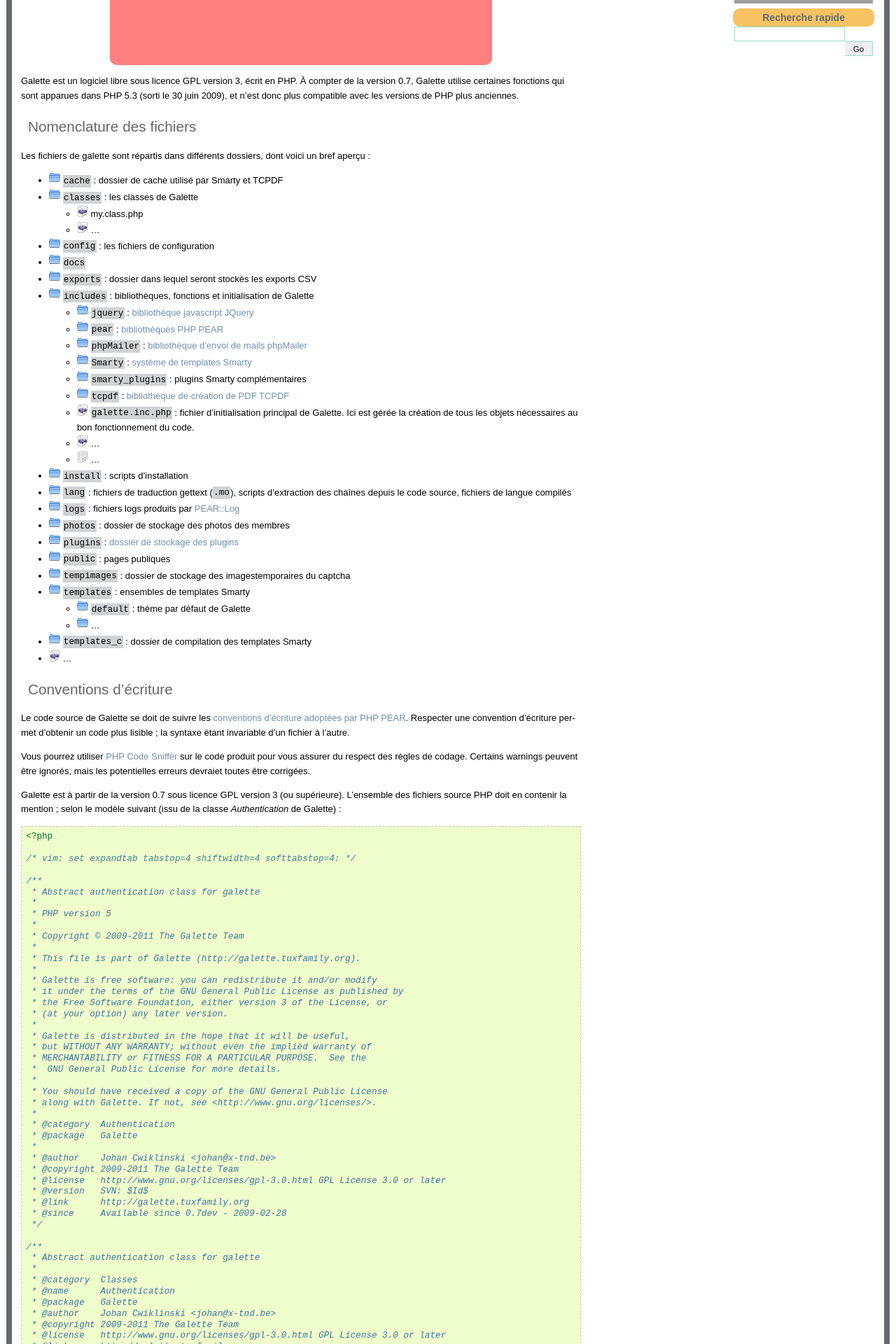
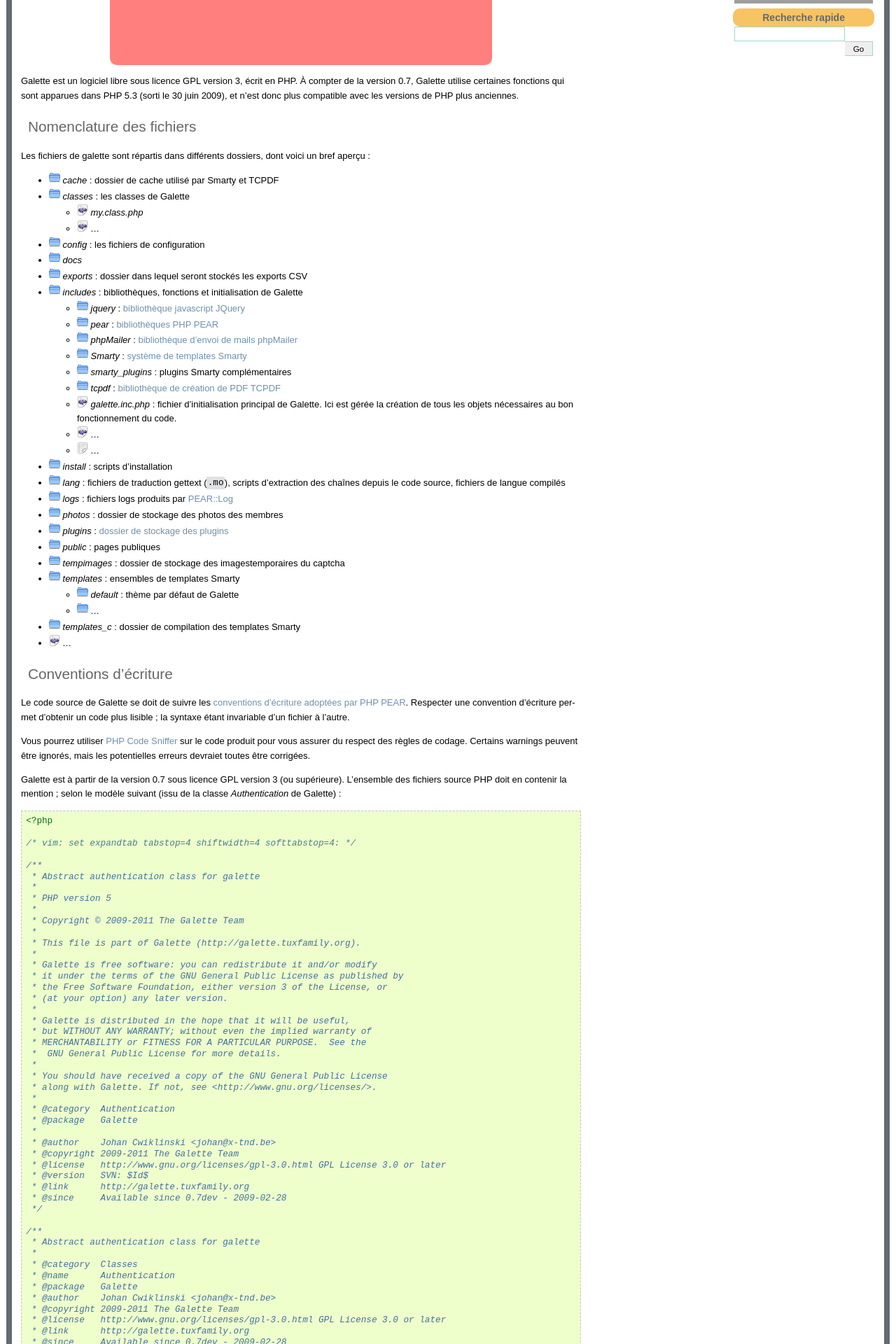
Before and after one commit to galette/galettedoc, a Sphinx documentation site: the page built from source/development/codage.rst, in a window 1280 px wide. Shown: the part 350-2270 px from the top of the page at 70% size. Built offline with Sphinx 7.4.7, drawn with Linux system fonts in a browser that asks for light colours; grey boxes are pictures that could not be loaded.

Commit message:
Harmonisation de l'affichage des arborescences ; utilisation de variables globales pour le remplacement des images plutôt que de répéter le code à chaque fois

```diff
--- a/source/_styles/static/galette.css
+++ b/source/_styles/static/galette.css
@@ -154,7 +154,7 @@ div.warning {
 
 .literal {
     font-size:1.2em;
-    background-color:rgba(99, 107, 112, 0.3);
+    background-color:rgba(99, 107, 112, 0.2);
     padding:.1em;
 }
 
--- a/source/development/codage.rst
+++ b/source/development/codage.rst
@@ -15,45 +17,41 @@ Nomenclature des fichiers
 
 Les fichiers de galette sont répartis dans différents dossiers, dont voici un bref aperçu :
 
-* |folder| ``cache`` : dossier de cache utilisé par Smarty et TCPDF
-* |folder| ``classes`` : les classes de Galette
+* |folder| `cache` : dossier de cache utilisé par Smarty et TCPDF
+* |folder| `classes` : les classes de Galette
 
-  * |phpfile| my.class.php
-  * |phpfile| ...
+  * |phpfile| `my.class.php`
+  * |phpfile| `...`
 
-* |folder| ``config`` : les fichiers de configuration
-* |folder| ``docs``
-* |folder| ``exports`` : dossier dans lequel seront stockés les exports CSV
-* |folder| ``includes`` : bibliothèques, fonctions et initialisation de Galette
+* |folder| `config` : les fichiers de configuration
+* |folder| `docs`
+* |folder| `exports` : dossier dans lequel seront stockés les exports CSV
+* |folder| `includes` : bibliothèques, fonctions et initialisation de Galette
 
-  * |folder| ``jquery`` : :ref:`bibliothèque javascript JQuery <ui>`
-  * |folder| ``pear`` : :ref:`bibliothèques PHP PEAR <pear>`
-  * |folder| ``phpMailer`` : :ref:`bibliothèque d'envoi de mails phpMailer <phpmailer>`
-  * |folder| ``Smarty`` : :ref:`système de templates Smarty <smarty>`
-  * |folder| ``smarty_plugins`` : plugins Smarty complémentaires
-  * |folder| ``tcpdf`` : :ref:`bibliothèque de création de PDF TCPDF <pdf>`
-  * |phpfile| ``galette.inc.php`` : fichier d'initialisation principal de Galette. Ici est gérée la création de tous les objets nécessaires au bon fonctionnement du code.
-  * |phpfile| ...
-  * |file| ...
+  * |folder| `jquery` : :ref:`bibliothèque javascript JQuery <ui>`
+  * |folder| `pear` : :ref:`bibliothèques PHP PEAR <pear>`
+  * |folder| `phpMailer` : :ref:`bibliothèque d'envoi de mails phpMailer <phpmailer>`
+  * |folder| `Smarty` : :ref:`système de templates Smarty <smarty>`
+  * |folder| `smarty_plugins` : plugins Smarty complémentaires
+  * |folder| `tcpdf` : :ref:`bibliothèque de création de PDF TCPDF <pdf>`
+  * |phpfile| `galette.inc.php` : fichier d'initialisation principal de Galette. Ici est gérée la création de tous les objets nécessaires au bon fonctionnement du code.
+  * |phpfile| `...`
+  * |file| `...`
 
-* |folder| ``install`` : scripts d'installation
-* |folder| ``lang`` : fichiers de traduction gettext (``.mo``), scripts d'extraction des chaînes depuis le code source, fichiers de langue compilés
-* |folder| ``logs`` : fichiers logs produits par :ref:`PEAR::Log <pearlog>`
-* |folder| ``photos`` : dossier de stockage des photos des membres
-* |folder| ``plugins`` : :ref:`dossier de stockage des plugins <plugins>`
-* |folder| ``public`` : pages publiques
-* |folder| ``tempimages`` : dossier de stockage des imagestemporaires du captcha
-* |folder| ``templates`` : ensembles de templates Smarty
+* |folder| `install` : scripts d'installation
+* |folder| `lang` : fichiers de traduction gettext (``.mo``), scripts d'extraction des chaînes depuis le code source, fichiers de langue compilés
+* |folder| `logs` : fichiers logs produits par :ref:`PEAR::Log <pearlog>`
+* |folder| `photos` : dossier de stockage des photos des membres
+* |folder| `plugins` : :ref:`dossier de stockage des plugins <plugins>`
+* |folder| `public` : pages publiques
+* |folder| `tempimages` : dossier de stockage des imagestemporaires du captcha
+* |folder| `templates` : ensembles de templates Smarty
 
-  * |folder| ``default`` : thème par défaut de Galette
-  * |folder| ...
+  * |folder| `default` : thème par défaut de Galette
+  * |folder| `...`
 
-* |folder| ``templates_c`` : dossier de compilation des templates Smarty
-* |phpfile| ...
-
-.. |folder| image:: ../_styles/static/images/folder.png
-.. |phpfile| image:: ../_styles/static/images/php_file.png
-.. |file| image:: ../_styles/static/images/file.png
+* |folder| `templates_c` : dossier de compilation des templates Smarty
+* |phpfile| `...`
 
 .. _conventions:
 
--- /dev/null
+++ b/source/globals.rst
@@ -0,0 +1,5 @@
+:orphan:
+
+.. |folder| image:: /_styles/static/images/folder.png
+.. |file| image:: /_styles/static/images/file.png
+.. |phpfile| image:: /_styles/static/images/php_file.png
```
Also changed, not shown: other parts of source/development/codage.rst (+2 -0 lines), source/development/plugins.rst (+24 -26 lines), source/installation/preparation.rst (+9 -7 lines).
